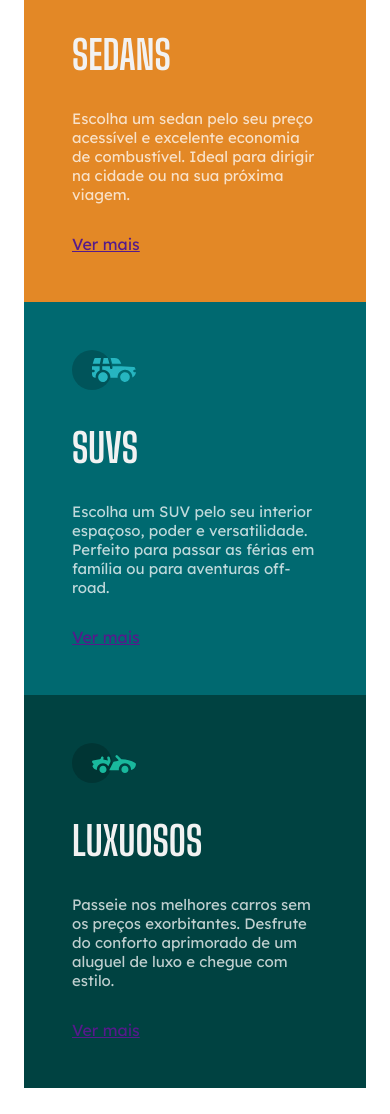
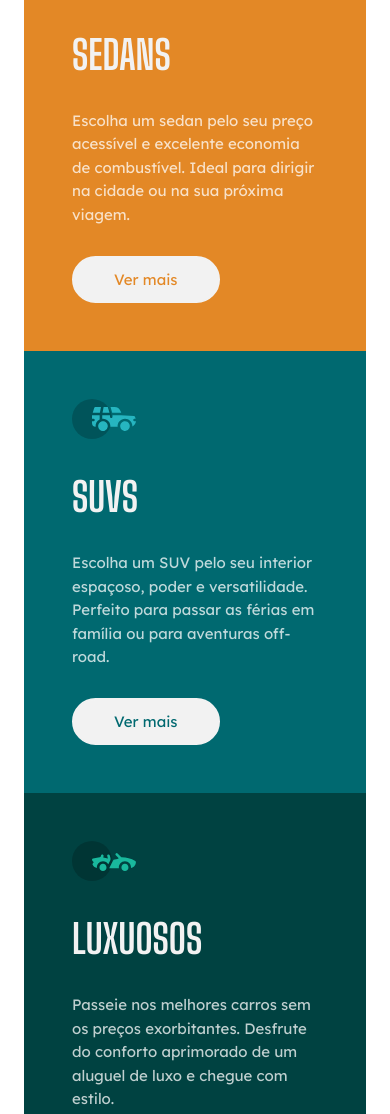
Before and after one commit to llelematos/carros, a plain HTML site: page index.html in a window 390 px wide. Shown: the part 179-1293 px from the top of the page. Drawn offline with Linux system fonts and the light colour scheme.

Commit message:
finalização da parte mobile

```diff
--- a/index.html
+++ b/index.html
@@ -18,7 +18,7 @@
             <img src="./imagens/icon-sedans.svg" alt="carro sedan">
             <h2>Sedans</h2>
             <p>Escolha um sedan pelo seu preço acessível e excelente economia de combustível. Ideal para dirigir na cidade ou na sua próxima viagem.</p>
-            <a href="">Ver mais</a>
+            <a href="https://www.webmotors.com.br/sedans" target="_blank">Ver mais</a>
 
         </section>
 
@@ -26,14 +26,14 @@
             <img src="./imagens/icon-suvs.svg" alt="carro suv">
             <h2>SUVs</h2>
             <p>Escolha um SUV pelo seu interior espaçoso, poder e versatilidade. Perfeito para passar as férias em família ou para aventuras off-road.</p>
-            <a href="">Ver mais</a>
+            <a href="https://www.webmotors.com.br/suvs" target="_blank">Ver mais</a>
         </section>
 
         <section class="luxuosos">
             <img src="./imagens/icon-luxury.svg" alt="carro de luxo">
             <h2>Luxuosos</h2>
             <p>Passeie nos melhores carros sem os preços exorbitantes. Desfrute do conforto aprimorado de um aluguel de luxo e chegue com estilo.</p>
-            <a href="">Ver mais</a>
+            <a href="https://www.webmotors.com.br/catalogo/carroceria/coupe/" target="_blank">Ver mais</a>
         </section>
     </main>
 </body>
--- a/style.css
+++ b/style.css
@@ -29,10 +29,19 @@ p{
     font-size: 0.9375rem;
     color: var(--transparent-white);
     margin-bottom: 1.875rem;
+    line-height: 1.5625;
 }
 
 a{
     font-family: 'Lexend Deca', sans-serif;
+    display: block;
+    text-decoration: none;
+    border: 2px solid var(--gray);
+    width: fit-content;
+    font-size: 0.9375rem;
+    padding: 0.75rem 2.5rem;
+    border-radius: 1.5625rem;
+    background: var(--gray);
 }
 
 section{
@@ -41,6 +50,7 @@ section{
 
 .sedans{
     background: var(--orange);
+    border-radius: 8px 8px 0 0;
 }
 
 .suvs{
@@ -49,4 +59,17 @@ section{
 
 .luxuosos{
     background: var(--dark-cyan);
+    border-radius: 0 0 8px 8px;
 }
+
+.sedans a{
+    color: var(--orange);
+}
+
+.suvs a{
+    color: var(--cyan);
+}
+
+.luxuosos a{
+    color: var(--dark-cyan);
+}
```
